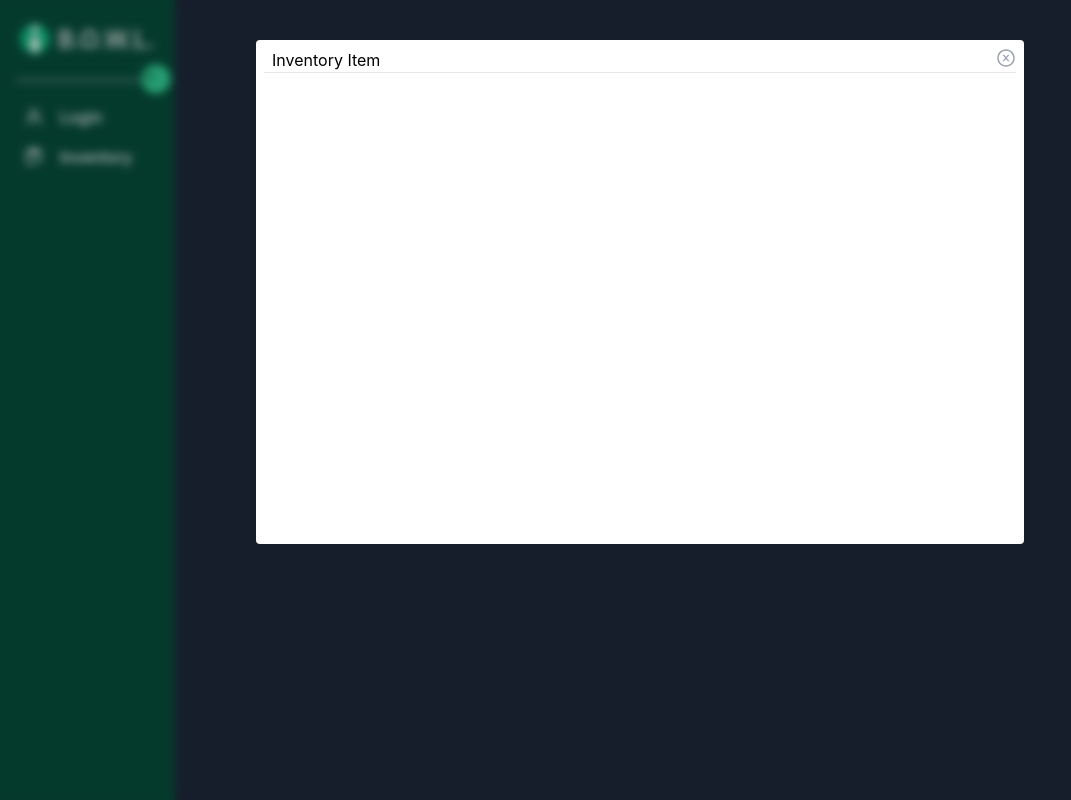
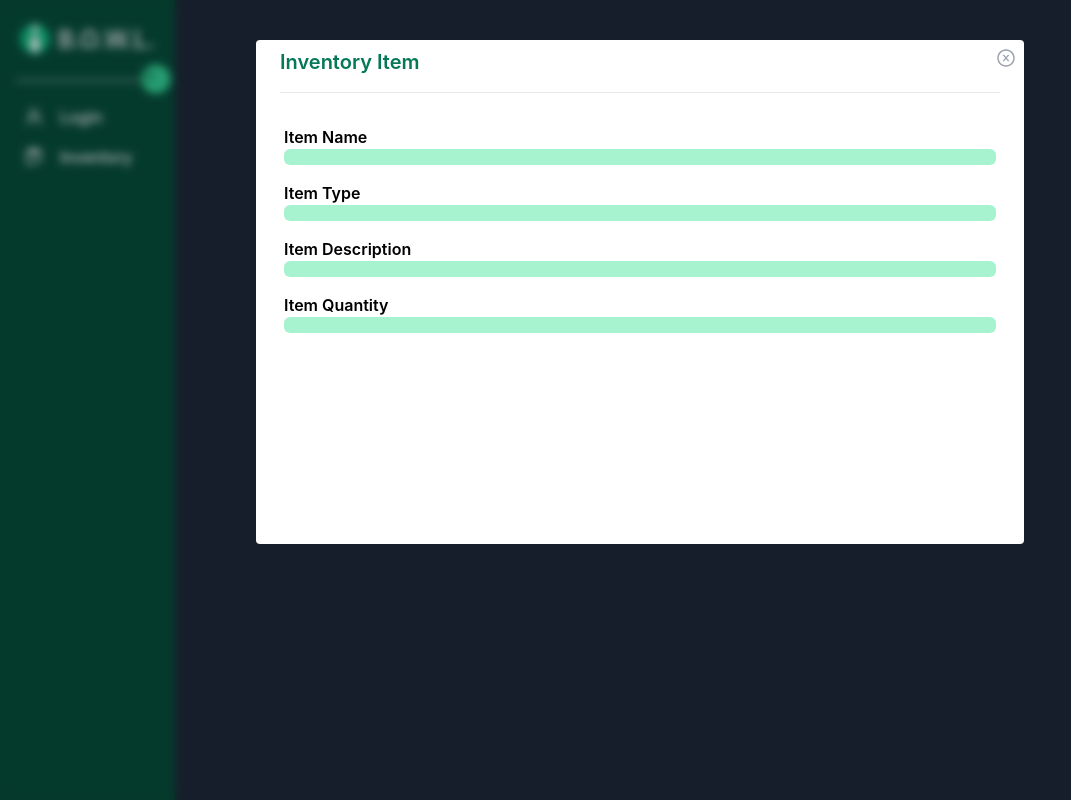
Before and after one commit to ddbonilla/Z-Prefix-CRUD-App, a React (Create React App) app in the folder client/: page /details/1 in a window 1280 px wide. Shown: the whole page, without its empty margins (0-1071 px from the left). Built offline with nearby package versions, Linux system fonts and the light colour scheme; no server answers; the HTML template or start-up script is replaced by a standard one.

Commit message:
visitor items styled completed

```diff
--- a/client/src/inventory/Details.js
+++ b/client/src/inventory/Details.js
@@ -27,14 +27,36 @@ const Details = () => {
   return (
     <Modal isVisible={showModal} onClose={handleClose}>
       <div>
-        <div className="px-2">Inventory Item</div>
-        <hr className="p-2" />
+        <div className="font-semibold text-emerald-700 text-xl px-4">
+          Inventory Item
+        </div>
+        <hr className="p-2 m-4" />
       </div>
-      <div className="">
-        <p className="m-2 block px-2 w-full">{details.ItemName}</p>
-        <p className="m-2 block px-2 w-full">{details.Type}</p>
-        <p className="m-2 block px-2 w-full">{details.Description}</p>
-        <p className="m-2 block px-2 w-full">{details.Quantity}</p>
+      <div>
+        <div className="grid px-5 mb-4">
+          <label htmlFor="name" className="w-1/2 font-semibold">
+            Item Name
+          </label>
+          <p className="w-full bg-emerald-200 p-2 rounded-md">{details.ItemName}</p>
+        </div>
+        <div className="grid px-5 mb-4">
+          <label htmlFor="type" className="w-1/2 font-semibold">
+            Item Type
+          </label>
+          <p className="w-full bg-emerald-200 p-2 rounded-md">{details.Type}</p>
+        </div>
+        <div className="grid px-5 mb-4">
+          <label htmlFor="desc" className="w-1/2 font-semibold">
+            Item Description
+          </label>
+          <p className="w-full bg-emerald-200 p-2 rounded-md">{details.Description}</p>
+        </div>
+        <div className="grid px-5 mb-4">
+          <label htmlFor="qty" className="w-1/2 font-semibold">
+            Item Quantity
+          </label>
+          <p className="w-full bg-emerald-200 p-2 rounded-md">{details.Quantity}</p>
+        </div>
       </div>
     </Modal>
   );
```
